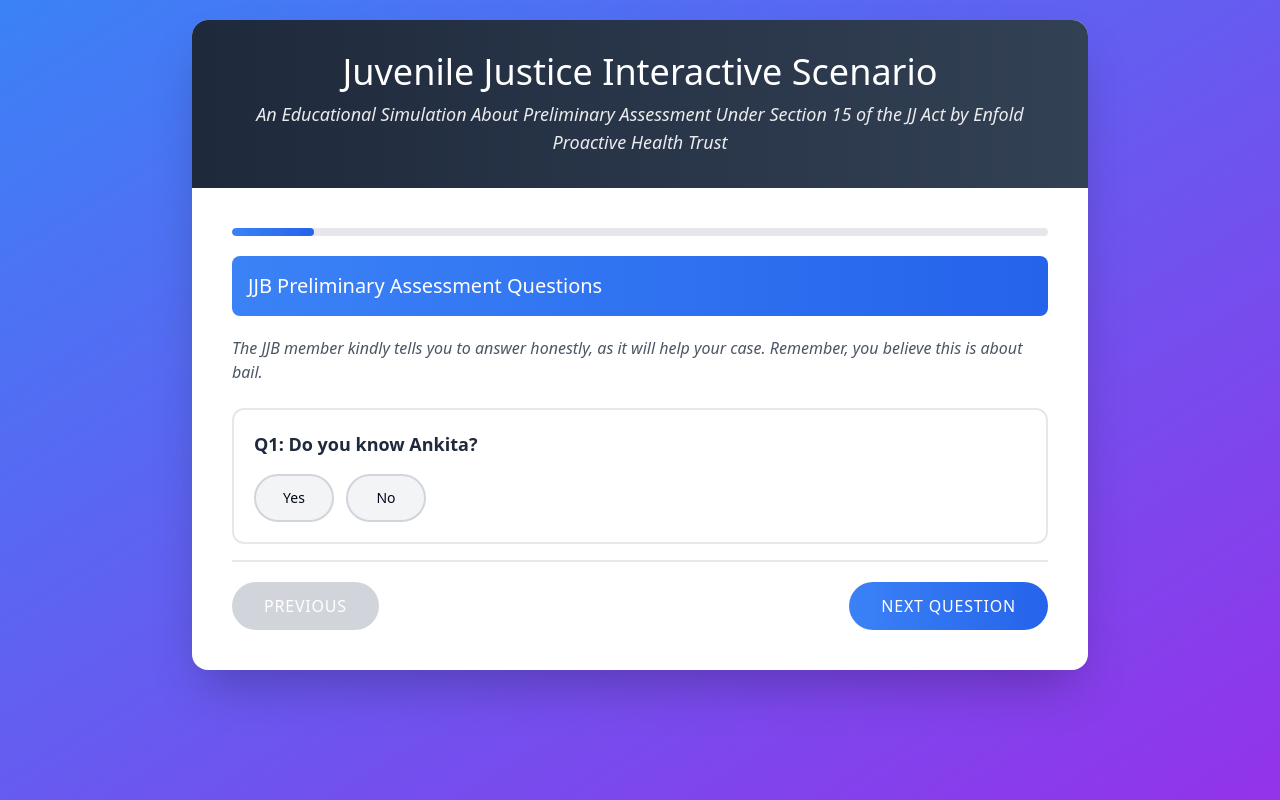
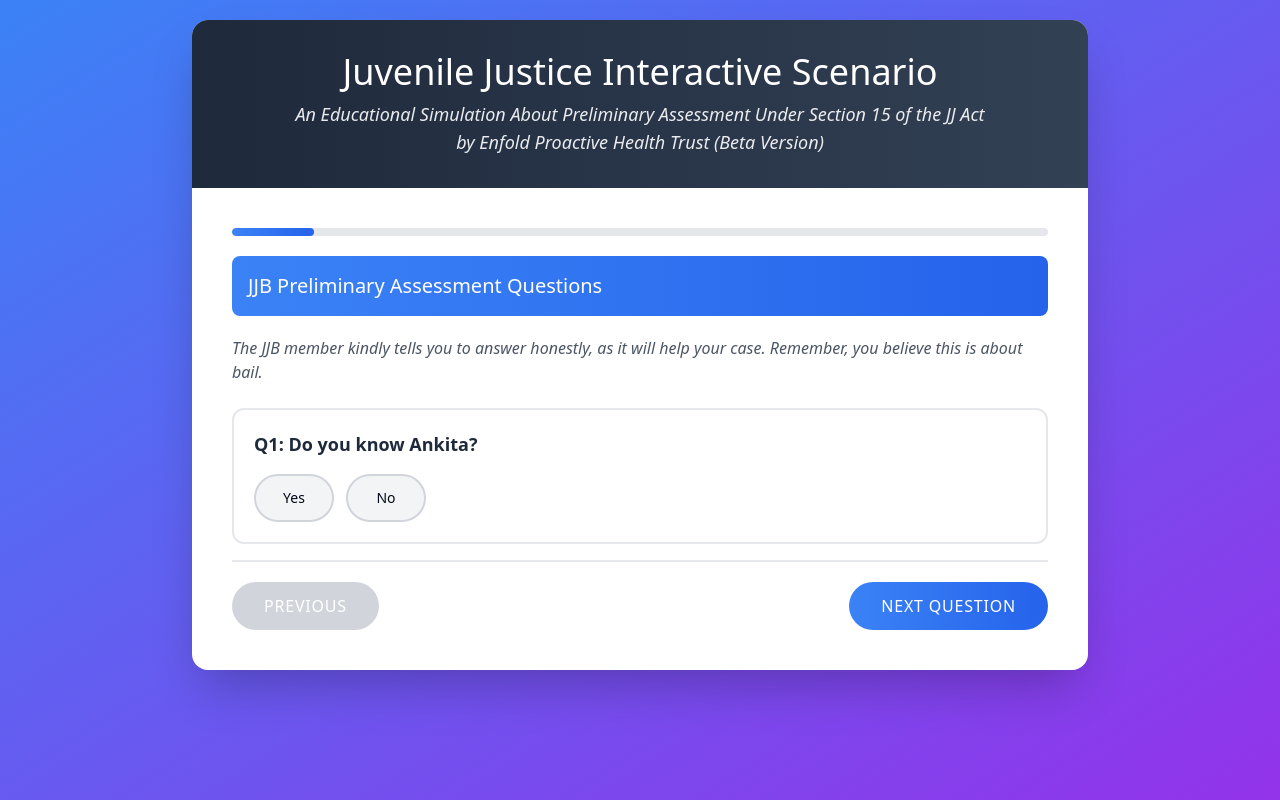
Before and after one commit to Vangi96/juvenile-justice-journey-sim, a React (Vite) app: page /assessment in a window 1280 px wide. Built offline with nearby package versions, Linux system fonts and the light colour scheme.

Commit message:
Refactor: Update banner text
Move "by Enfold Proactive Health Trust" to a new line and add "(Beta Version)" to the banner.

```diff
--- a/src/pages/Assessment.tsx
+++ b/src/pages/Assessment.tsx
@@ -1,3 +1,4 @@
+
 import { useState } from 'react';
 import { useNavigate } from 'react-router-dom';
 
@@ -86,7 +87,8 @@ const Assessment = () => {
       <div className="max-w-4xl mx-auto bg-white rounded-2xl shadow-2xl overflow-hidden">
         <div className="bg-gradient-to-r from-slate-800 to-slate-700 text-white p-8 text-center">
           <h1 className="text-4xl font-light mb-2">Juvenile Justice Interactive Scenario</h1>
-          <p className="text-lg opacity-90 italic">An Educational Simulation About Preliminary Assessment Under Section 15 of the JJ Act by Enfold Proactive Health Trust</p>
+          <p className="text-lg opacity-90 italic">An Educational Simulation About Preliminary Assessment Under Section 15 of the JJ Act</p>
+          <p className="text-lg opacity-90 italic">by Enfold Proactive Health Trust (Beta Version)</p>
         </div>
 
         <div className="p-10">
--- a/src/pages/Index.tsx
+++ b/src/pages/Index.tsx
@@ -98,7 +98,8 @@ const Index = () => {
       <div className="max-w-4xl mx-auto bg-white rounded-2xl shadow-2xl overflow-hidden">
         <div className="bg-gradient-to-r from-slate-800 to-slate-700 text-white p-8 text-center">
           <h1 className="text-4xl font-light mb-2">Juvenile Justice Interactive Scenario</h1>
-          <p className="text-lg opacity-90 italic">An Educational Simulation About Preliminary Assessment Under Section 15 of the JJ Act by Enfold Proactive Health Trust</p>
+          <p className="text-lg opacity-90 italic">An Educational Simulation About Preliminary Assessment Under Section 15 of the JJ Act</p>
+          <p className="text-lg opacity-90 italic">by Enfold Proactive Health Trust (Beta Version)</p>
         </div>
 
         <div className="p-10">
--- a/src/pages/Results.tsx
+++ b/src/pages/Results.tsx
@@ -1,3 +1,4 @@
+
 import { useState, useEffect } from 'react';
 import { useNavigate } from 'react-router-dom';
 
@@ -22,7 +23,8 @@ const Results = () => {
       <div className="max-w-4xl mx-auto bg-white rounded-2xl shadow-2xl overflow-hidden">
         <div className="bg-gradient-to-r from-slate-800 to-slate-700 text-white p-8 text-center">
           <h1 className="text-4xl font-light mb-2">Juvenile Justice Interactive Scenario</h1>
-          <p className="text-lg opacity-90 italic">Assessment Results by Enfold Proactive Health Trust</p>
+          <p className="text-lg opacity-90 italic">Assessment Results</p>
+          <p className="text-lg opacity-90 italic">by Enfold Proactive Health Trust (Beta Version)</p>
         </div>
 
         <div className="p-10">
--- a/src/pages/SystemicIssues.tsx
+++ b/src/pages/SystemicIssues.tsx
@@ -1,3 +1,4 @@
+
 import { useNavigate } from 'react-router-dom';
 
 const SystemicIssues = () => {
@@ -52,6 +53,7 @@ const SystemicIssues = () => {
         <div className="bg-gradient-to-r from-slate-800 to-slate-700 text-white p-4 sm:p-8 text-center">
           <h1 className="text-2xl sm:text-4xl font-light mb-2">⚖️ Systemic Issues in Section 15 Preliminary Assessment</h1>
           <p className="text-base sm:text-lg opacity-90 italic">Critical Problems with the Current System</p>
+          <p className="text-base sm:text-lg opacity-90 italic">by Enfold Proactive Health Trust (Beta Version)</p>
         </div>
 
         <div className="p-4 sm:p-10">
```
